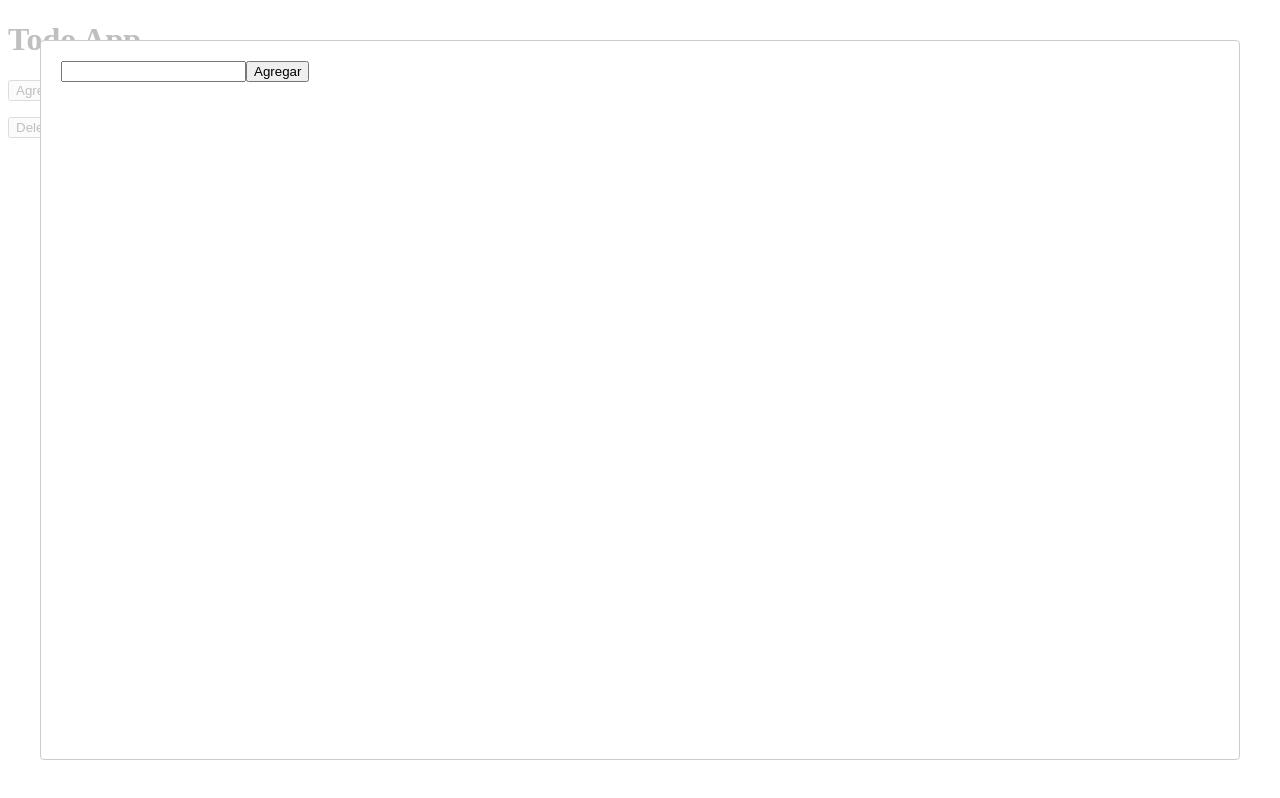
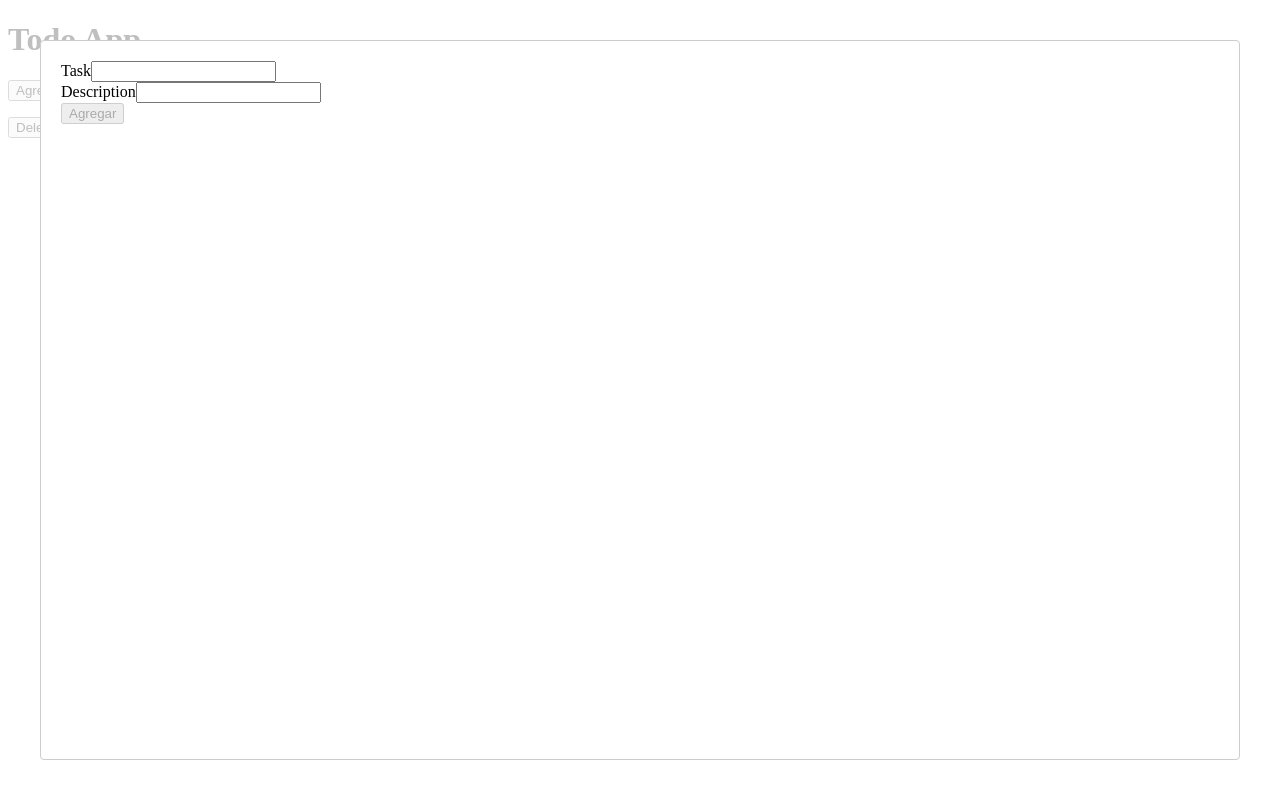
Before and after one commit to judibec/my-react-task-list, a React (Vite) app: page / in a window 1280 px wide. Both pictures are taken after a click on the button "Agregar". Built offline with nearby package versions, Linux system fonts and the light colour scheme.

Commit message:
fin project-4

```diff
--- a/src/App.jsx
+++ b/src/App.jsx
@@ -8,16 +8,37 @@ import Modal from "react-modal";
 function App() {
   const [items, addItems, deleteItem, deleteAll] = useCreateTask([]);
   const [value, setValue] = useState('');
+  const [description, setDesciption] = useState('');
   const [isOpen, setIsOpen] = useState(false);
+  const [formValidation, setFormValidation] = useState({
+    task:undefined,
+    description:undefined,
+  })
 
   function handleChange(event) {
-    setValue(event.target.value);
+    const val = event.target.value;
+    setFormValidation({
+      ...formValidation,
+      task:val.length < 3? "task is too short":"",
+    })
+    setValue(val);
+
+  }
+
+  function handleDescriptionChange(event){
+    const val = event.target.value;
+    setFormValidation({
+      ...formValidation,
+      description:val.length === 0? "Description is required":"",
+    })
+    setDesciption(val);
   }
 
   function handleSubmit(event){
     event.preventDefault();
     addItems(value)
     setValue("")
+    setDesciption("")
     handleCloseModal();
     // let tasks = [...items]
     // if(!tasks.includes(value)){
@@ -50,8 +71,11 @@ function App() {
   };
 
   const handleCloseModal = () => {
+    setFormValidation({task:undefined,description:undefined})
     setIsOpen(false);
   };
+
+  const isValid = Object.keys(formValidation).every(key=>formValidation[key]==="")
 
   return(
     <div className="App">
@@ -59,8 +83,19 @@ function App() {
       <button onClick={handleOpenModal}>Agregar</button>
       <Modal isOpen={isOpen} onRequestClose={handleCloseModal}>
       <form onSubmit={handleSubmit}>
-        <input type= "text" value = {value} onChange={handleChange}></input>
-        <button type="submit">Agregar</button>
+        <div>
+          <label> Task
+            <input type= "text" value = {value} onChange={handleChange}></input>
+          </label>
+          <span role = "alert" style={{color:"red"}}>{formValidation.task}</span>
+        </div>
+        <div>
+          <label> Description
+            <input type= "text" value = {description} onChange={handleDescriptionChange}></input>
+          </label>
+          <span role = "alert" style={{color:"red"}}>{formValidation.description}</span>
+        </div>
+        <button disabled={!isValid} type="submit">Agregar</button>
         </form>
       </Modal>
 
```
